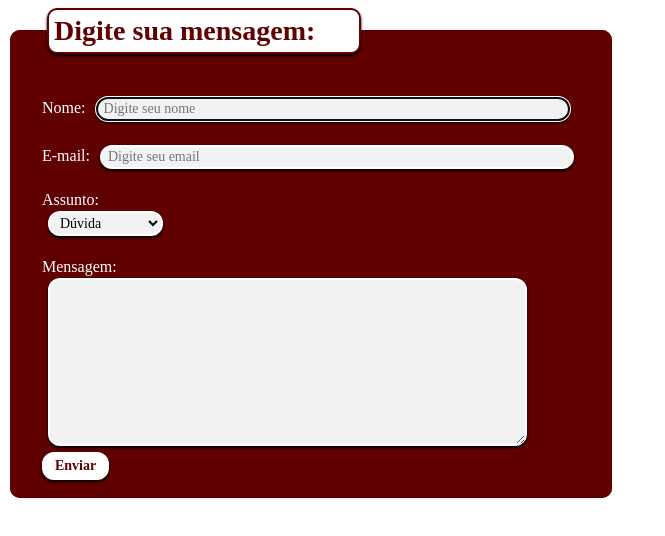
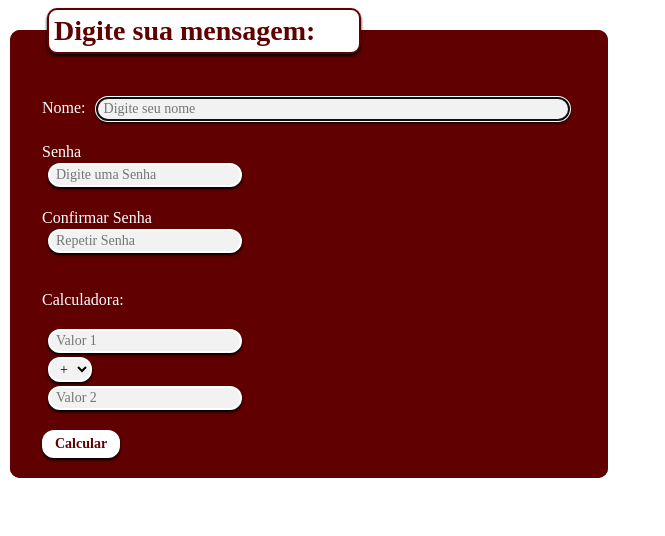
Before and after one commit to Jonsson/Trabzera, a plain HTML site: page index.html in a window 1280 px wide. Shown: the whole page, without its empty margins (0-665 px from the left). Drawn offline with Linux system fonts and the light colour scheme.

Commit message:
atualizando html e incluindo js e php

```diff
--- a/index.html
+++ b/index.html
@@ -1,11 +1,13 @@
+
 <!DOCTYPE html>
 <html>
     <head>
     <meta charset="UTF-8">
         <link rel="stylesheet" type="text/css" href="style.css">
+        <script src="valida.js"></script>
     </head>
         <body>
-        <form method="post" action="#" id="formulario">
+        <form method="post" action="calc.php" id="formulario" id="formCadastro" name="formulario" onsubmit="return validarSenha(this);" action="" method="POST">
             <fieldset id="fieldcontato">
               <legend>Digite sua mensagem:</legend>
                 <p>
@@ -13,29 +15,32 @@
                     <input id="fullname" class="form-control" type="text" name="nome" size="55" required placeholder="Digite seu nome" autofocus>
                   </label>
                 </p>
-                <p>
-                  <label id="modal">E-mail:
-                      <input id="email" class="form-control" type="email" name="email" size="55" required placeholder="Digite seu email">
-                  </label>
+
+                  <section class="cadastro">
+                    <article class="cadastro_area">
+
+                    <label id="modal" for="txtSenha">Senha</label>
+                    <input id="txtSenha" name="senha" type="password" required placeholder="Digite uma Senha" title="Senha" /><br>
+                    <label id="modal" for="repetir_senha">Confirmar Senha</label>
+                    <input id="repetir_senha" name="repetir_senha" type="password" required  placeholder="Repetir Senha" title="Repetir Senha" />
+            </article>
+        </section>
+
                 </p>
                 <p>
-                  <label id="modal">Assunto:<br>
-                      <select id="assunto" name="assunto" class="custom-select" required>
-                              <option value="Dúvida">Dúvida</option>
-                              <option value="Sugestão">Sugestão</option>
-                              <option value="Outro assunto">Outro assunto</option>
-                      </select>
+                  <label id="modal">Calculadora:<br><br>
+
+                    <input id="calculadora" type="number" name="txtv1" placeholder="Valor 1"><br>
+                        <select id="assunto" name="operacao">
+                            <option>+</option>
+                            <option>-</option>
+                            <option>*</option>
+                            <option>/</option>
+                        </select><br>
+                    <input id="calculadora" type="number" name="txtv2" placeholder="Valor 2"><br><br>
+
+                    <input id="enviar" type="submit" name="enviar" value="Calcular"><br><br>
                   </label>
-                </p>
-                    <br><br>
-                <p>
-                  <label id="modal">Mensagem:<br>
-                      <textarea id="textbox" class="form-control" cols="56" rows="10" required></textarea>
-                  </label>
-                </p>
-                        <br>
-                <p>
-                  <input id="enviar" type="submit" name="enviar" value="Enviar">
                 </p>
             </fieldset>
           </form>
--- a/style.css
+++ b/style.css
@@ -59,7 +59,31 @@ text {
 	font-size: 14px;
 	box-shadow: inset 0 1px 1px #0000, 0 2px 3px #000000;
 }
-#email{
+#txtSenha{
+	margin: 2px 6px;
+	padding: 2px 6px;
+	border: 2px solid #ffffff;
+	-moz-border-radius: 12px;
+	-webkit-border-radius: 12px;
+	border-radius: 12px;
+	background-color: #f2f2f2;
+	font-family:"Product Sans";
+	font-size: 14px;
+	box-shadow: inset 0 1px 1px #0000, 0 2px 3px #000000;
+}
+#repetir_senha{
+	margin: 2px 6px;
+	padding: 2px 6px;
+	border: 2px solid #ffffff;
+	-moz-border-radius: 12px;
+	-webkit-border-radius: 12px;
+	border-radius: 12px;
+	background-color: #f2f2f2;
+	font-family:"Product Sans";
+	font-size: 14px;
+	box-shadow: inset 0 1px 1px #0000, 0 2px 3px #000000;
+}
+#calculadora{
 	margin: 2px 6px;
 	padding: 2px 6px;
 	border: 2px solid #ffffff;
--- /dev/null
+++ b/valida.js
@@ -0,0 +1,11 @@
+<script>
+function validarSenha(form){
+	senha = document.formulario.senha.value
+	senhaRepetida = document.formulario.repetir_senha.value
+	if (senha != senhaRepetida){
+		alert("Repita a senha corretamente");
+		document.formulario.repetir_senha.focus();
+		return false;
+	}
+}
+</script>
```
Also changed, not shown: calc.html (added, +27 -0 lines).
